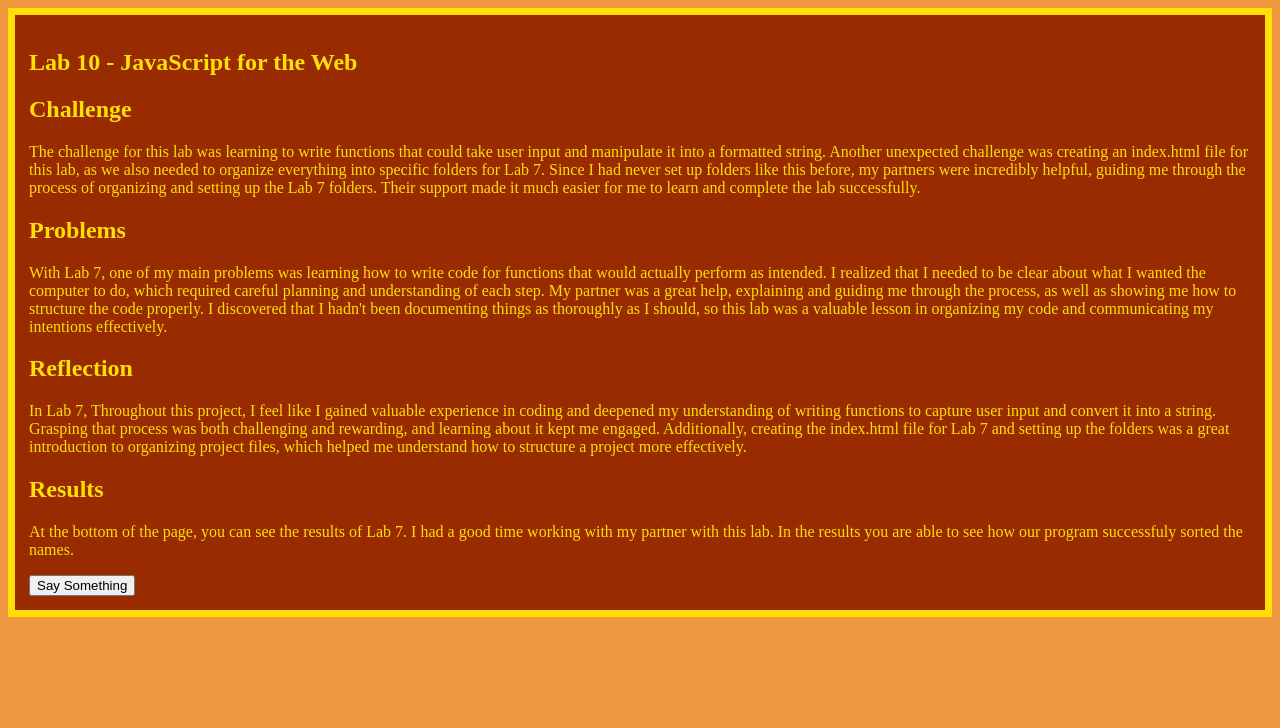
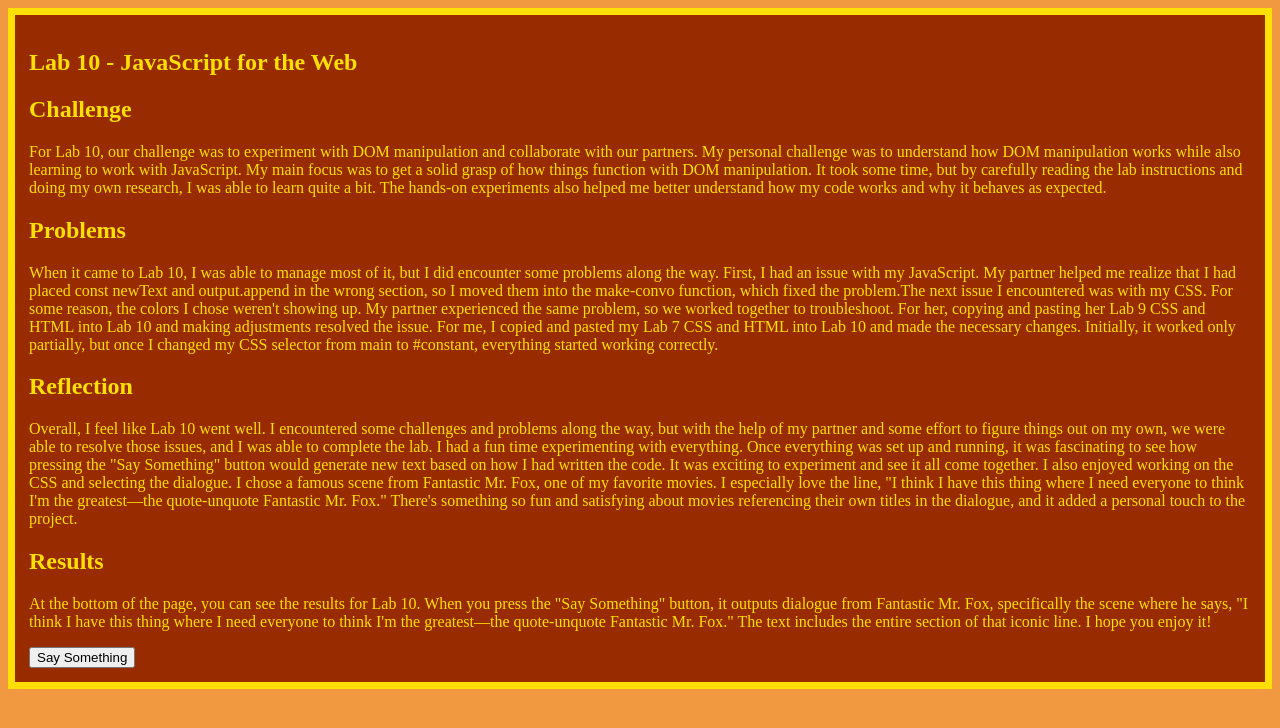
Before and after one commit to Alondra-1416/art101, a plain HTML site: page lab10/index.html in a window 1280 px wide. Drawn offline with nearby package versions, Linux system fonts and the light colour scheme.

Commit message:
lab 10 Changes

```diff
--- a/lab10/index.html
+++ b/lab10/index.html
@@ -21,34 +21,40 @@
 			<h1>Lab 10 - JavaScript for the Web</h1>
 			<div class="minor-section">
 				<h2>Challenge</h2>
-				<p>The challenge for this lab was learning to write functions that could take
-					 user input and manipulate it into a formatted string. Another unexpected
-					 challenge was creating an index.html file for this lab, as we also needed
-					 to organize everything into specific folders for Lab 7. Since I had never
-					 set up folders like this before, my partners were incredibly helpful, guiding
-					 me through the process of organizing and setting up the Lab 7 folders. Their
-					 support made it much easier for me to learn and complete the lab successfully.</p>
+				<p>For Lab 10, our challenge was to experiment with DOM manipulation and
+                    collaborate with our partners. My personal challenge was to understand
+                    how DOM manipulation works while also learning to work with JavaScript.
+                    My main focus was to get a solid grasp of how things function with DOM
+                    manipulation. It took some time, but by carefully reading the lab instructions
+                    and doing my own research, I was able to learn quite a bit. The hands-on experiments
+                    also helped me better understand how my code works and why it behaves as expected.</p>
 
 				<h2>Problems</h2>
-				<p>With Lab 7, one of my main problems was learning how to write code for functions
-					that would actually perform as intended. I realized that I needed to be clear about
-					what I wanted the computer to do, which required careful planning and understanding
-					of each step. My partner was a great help, explaining and guiding me through the process,
-					as well as showing me how to structure the code properly. I discovered that I hadn't been
-					documenting things as thoroughly as I should, so this lab was a valuable lesson in organizing
-					my code and communicating my intentions effectively.</p>
+				<p>When it came to Lab 10, I was able to manage most of it, but I did encounter some problems
+                    along the way. First, I had an issue with my JavaScript. My partner helped me realize that
+                     I had placed const newText and output.append in the wrong section, so I moved them into the
+                     make-convo function, which fixed the problem.The next issue I encountered was with my CSS. For
+                     some reason, the colors I chose weren't showing up. My partner experienced the same problem, so
+                     we worked together to troubleshoot. For her, copying and pasting her Lab 9 CSS and HTML into Lab 10 and making
+                     adjustments resolved the issue. For me, I copied and pasted my Lab 7 CSS and HTML into Lab 10 and made the necessary
+                     changes. Initially, it worked only partially, but once I changed my CSS selector from main to #constant, everything
+                     started working correctly.</p>
 
 				<h2>Reflection</h2>
-				<p>In Lab 7, Throughout this project, I feel like I gained valuable experience in coding and deepened
-					my understanding of writing functions to capture user input and convert it into a string. Grasping
-					that process was both challenging and rewarding, and learning about it kept me engaged. Additionally,
-					creating the index.html file for Lab 7 and setting up the folders was a great introduction to organizing
-					project files, which helped me understand how to structure a project more effectively. </p>
+				<p>Overall, I feel like Lab 10 went well. I encountered some challenges and problems along the way, but with the help of my partner
+                     and some effort to figure things out on my own, we were able to resolve those issues, and I was able to complete the lab. I had
+                     a fun time experimenting with everything. Once everything was set up and running, it was fascinating to see how pressing the
+                     "Say Something" button would generate new text based on how I had written the code. It was exciting to experiment and see it all
+                     come together. I also enjoyed working on the CSS and selecting the dialogue. I chose a famous scene from Fantastic Mr. Fox, one
+                     of my favorite movies. I especially love the line, "I think I have this thing where I need everyone to think I'm the greatest—the
+                     quote-unquote Fantastic Mr. Fox." There's something so fun and satisfying about movies referencing their own titles in the dialogue,
+                     and it added a personal touch to the project. </p>
 
 				<h2>Results</h2>
-				<p>At the bottom of the page, you can see the results of Lab 7. I had a good time
-					working with my partner with this lab. In the results you are able to see how
-					our program successfuly sorted the names.
+				<p>At the bottom of the page, you can see the results for Lab 10. When you press the "Say Something" button, it
+                    outputs dialogue from Fantastic Mr. Fox, specifically the scene where he says, "I think I have this thing where
+                    I need everyone to think I'm the greatest—the quote-unquote Fantastic Mr. Fox." The text includes the entire section
+                    of that iconic line. I hope you enjoy it!
 				</p>
                 <div id="output"></div>
                 <button id="make-convo">Say Something</button>
```
